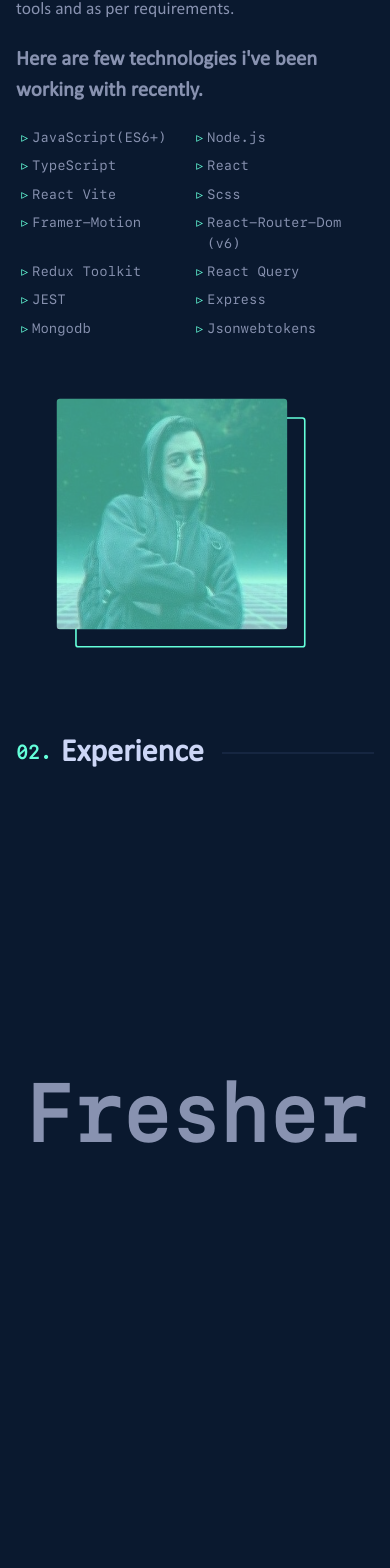
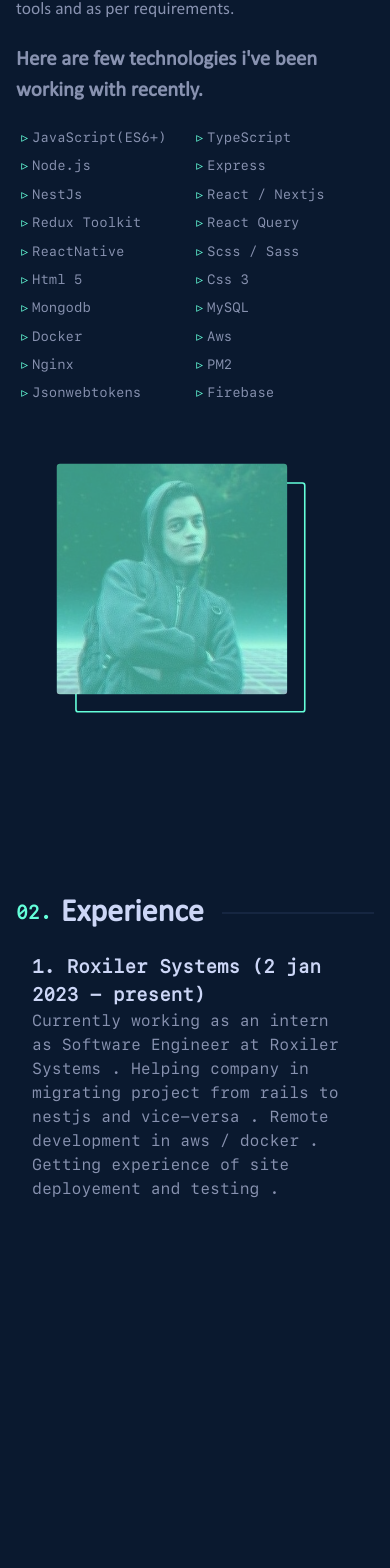
Before and after one commit to AryanTy20/my-portfolio, a React (Vite) app: page / in a window 390 px wide. Shown: the part 1119-2687 px from the top of the page. Built offline with nearby package versions, Linux system fonts and the light colour scheme.

Commit message:
data added and style fix

```diff
--- a/src/app.scss
+++ b/src/app.scss
@@ -15,11 +15,14 @@
   margin: 0;
   padding: 0;
   scroll-behavior: smooth;
+
   &::-webkit-scrollbar {
     display: none;
   }
+
   scrollbar-width: none;
 }
+
 html,
 body,
 #__next {
@@ -34,12 +37,14 @@ svg {
   display: block;
   max-width: 100%;
 }
+
 input,
 button,
 textarea,
 select {
   font: inherit;
 }
+
 p,
 h1,
 h2,
@@ -49,6 +54,7 @@ h5,
 h6 {
   overflow-wrap: break-word;
 }
+
 #root,
 #__next {
   isolation: isolate;
@@ -58,10 +64,12 @@ h6 {
   font-family: secondaryFont;
   src: url("./assets/Fonts/SFMono-Regular.otf");
 }
+
 @font-face {
   font-family: primaryFontB;
   src: url("./assets/Fonts/Calibri\ Bold.TTF");
 }
+
 @font-face {
   font-family: primaryFont;
   src: url("./assets/Fonts/Calibri\ Regular.ttf");
@@ -70,6 +78,7 @@ h6 {
 a {
   text-decoration: none;
 }
+
 li {
   list-style: none;
 }
@@ -77,9 +86,11 @@ li {
 :focus {
   outline: dashed 1px lightblue;
 }
+
 :focus:not(:focus-visible) {
   outline: none;
 }
+
 :focus-visible {
   outline: dashed 1px lightblue;
 }
@@ -105,6 +116,7 @@ main {
   body {
     padding: 0 1em;
   }
+
   main {
     padding: 0 !important;
   }
@@ -114,13 +126,23 @@ main {
   body {
     padding: 0 2em;
   }
+
   main {
     padding: 2em 4em;
   }
 }
 
-// @media screen and (max-width:769px) {
-// }
+@media screen and (min-width:1200px) {
+  body {
+    display: grid;
+    place-items: center;
+  }
+
+  main {
+    max-width: 72vw;
+  }
+}
+
 // @media screen and (min-width: 770px) and (max-width: 1200px) {
 // }
 
--- a/src/components/AboutMe/index.tsx
+++ b/src/components/AboutMe/index.tsx
@@ -1,7 +1,7 @@
-import { useRef } from "react";
-import { motion } from "framer-motion";
+import {motion} from "framer-motion";
+import {useRef} from "react";
+import {useIntersectionObserver} from "../../Hooks";
 import profile from "../../assets/profile.jpg";
-import { useIntersectionObserver } from "../../Hooks";
 import "./style.scss";
 
 const AboutMe = () => {
@@ -39,19 +39,26 @@ const AboutMe = () => {
           <h2>Here are few technologies i've been working with recently.</h2>
           <ul className="skills">
             <li>JavaScript(ES6+)</li>
+            <li>TypeScript</li>
             <li>Node.js</li>
-            <li>TypeScript</li>
-            <li>React</li>
-            <li>React Vite</li>
-            <li>Scss</li>
-            <li>Framer-Motion</li>
-            <li>React-Router-Dom (v6)</li>
+            <li>Express</li>
+            <li>NestJs</li>
+            <li>React / Nextjs</li>
             <li>Redux Toolkit</li>
             <li>React Query</li>
-            <li>JEST</li>
-            <li>Express</li>
+            <li>ReactNative</li>
+            <li>Scss / Sass</li>
+            <li>Html 5</li>
+            <li>Css 3</li>
             <li>Mongodb</li>
+            <li>MySQL</li>
+            <li>Docker</li>
+            <li>Aws</li>
+            <li>Nginx</li>
+            <li>PM2</li>
             <li>Jsonwebtokens</li>
+            <li>Firebase</li>
+
           </ul>
         </div>
         <div className="profile">
--- a/src/components/Experience/index.tsx
+++ b/src/components/Experience/index.tsx
@@ -1,6 +1,6 @@
-import React, { useEffect, useRef } from "react";
-import { useIntersectionObserver } from "../../Hooks";
-import { motion } from "framer-motion";
+import {motion} from "framer-motion";
+import {useRef} from "react";
+import {useIntersectionObserver} from "../../Hooks";
 import "./style.scss";
 
 const Experience = () => {
@@ -24,8 +24,16 @@ const Experience = () => {
       id="experience"
     >
       <h1 ref={experienceRef}>Experience</h1>
+      <div className="exp">
+        <h3>1. Roxiler Systems (2 jan 2023 - present)</h3>
+        <p>Currently working as an intern as Software Engineer at Roxiler Systems .
+          Helping company in migrating project from rails to nestjs and vice-versa .
+          Remote development in aws / docker . Getting experience of site deployement and testing . </p>
+      </div>
       <article>
-        <h2>Fresher</h2>
+
+
+        {/* <h2>Fresher</h2> */}
       </article>
     </motion.section>
   );
--- a/src/components/Experience/style.scss
+++ b/src/components/Experience/style.scss
@@ -3,9 +3,11 @@
 .experience {
   height: 100vh;
   @include heading(2);
+
   h1 {
     margin: 0em 0 0 4em;
   }
+
   article {
     height: 80%;
     display: grid;
@@ -15,11 +17,25 @@
       font-size: 12rem;
     }
   }
+
+  .exp {
+    margin: 2em 0 2em 5em;
+    width: 80%;
+
+    h3 {
+      color: var(--light-blue);
+    }
+
+    p {
+      padding-left: 2em;
+    }
+  }
 }
 
 @media screen and (max-width: 769px) {
   .experience {
-    margin: 10em 0 0 0;
+    margin: 20em 0 0 0 !important;
+
     h1 {
       margin: 0;
     }
@@ -29,11 +45,26 @@
         font-size: clamp(4rem, 3rem + 8vw, 6rem);
       }
     }
+
+    .exp {
+      margin: 1em;
+      width: 90%;
+
+      h3 {
+        color: var(--light-blue);
+      }
+
+      p {
+        padding-left: 0;
+      }
+    }
   }
 }
+
 @media screen and (min-width: 770px) and (max-width: 1200px) {
   .experience {
     margin: 4em 0 0 0;
+
     h1 {
       margin: 0;
     }
@@ -43,5 +74,19 @@
         font-size: clamp(4rem, 3rem + 8vw, 6rem);
       }
     }
+
+    .exp {
+      margin: 1em;
+      width: 90%;
+
+      h3 {
+        color: var(--light-blue);
+      }
+
+      p {
+        padding-left: 0;
+      }
+    }
+
   }
 }
--- a/src/components/Works/index.tsx
+++ b/src/components/Works/index.tsx
@@ -1,14 +1,13 @@
-import { useEffect, useRef } from "react";
-import { motion, useAnimation } from "framer-motion";
+import {motion, useAnimation} from "framer-motion";
+import {useEffect, useRef} from "react";
 import {
-  FiGithub as GithubIcon,
   FiExternalLink as ExternalLinkIcon,
-  FiFolder as FolderIcon,
+  FiFolder as FolderIcon, FiGithub as GithubIcon
 } from "react-icons/fi";
-import { useIntersectionObserver } from "../../Hooks";
+import {useIntersectionObserver} from "../../Hooks";
 
+import {useInView} from "react-intersection-observer";
 import "./style.scss";
-import { useInView } from "react-intersection-observer";
 
 const Works = () => {
   const controlOne = useAnimation();
@@ -39,7 +38,7 @@ const Works = () => {
         live: "https://frontend-intro-section-drop-menu.vercel.app/",
       },
 
-      desc: "It's a Frontend Mentor Challange , main task of this project was to build a drop down menu ",
+      desc: "It's a Frontend Mentor Challange , main objective of this project was to build a drop down menu ",
       tags: ["React", "Vite", "Scss"],
     },
     {
@@ -85,12 +84,12 @@ const Works = () => {
   ];
 
   const squareVariants = {
-    visible: { opacity: 1, y: 0, transition: { duration: 0.3 } },
-    hidden: { opacity: 0, y: 100 },
+    visible: {opacity: 1, y: 0, transition: {duration: 0.3}},
+    hidden: {opacity: 0, y: 100},
   };
   const project2Variants = {
-    visible: { opacity: 1, y: 0, transition: { staggerChildren: 0.1 } },
-    hidden: { opacity: 0, y: 100 },
+    visible: {opacity: 1, y: 0, transition: {staggerChildren: 0.1}},
+    hidden: {opacity: 0, y: 100},
   };
 
   const projectItem = {
--- a/src/scss/_items.scss
+++ b/src/scss/_items.scss
@@ -3,7 +3,7 @@
 @mixin items() {
   .poster {
     flex: 1;
-    height: 28.5em;
+    height: 30em;
     overflow: hidden;
     position: relative;
     border-top-right-radius: 0.25em;
@@ -28,6 +28,7 @@
       opacity: 0;
     }
   }
+
   .meta {
     flex: 0.6;
     display: flex;
@@ -59,6 +60,7 @@
       font-family: primaryFont;
       border-radius: 0.25em;
       margin: 1em 0;
+
       span,
       a {
         color: var(--accent);
```
